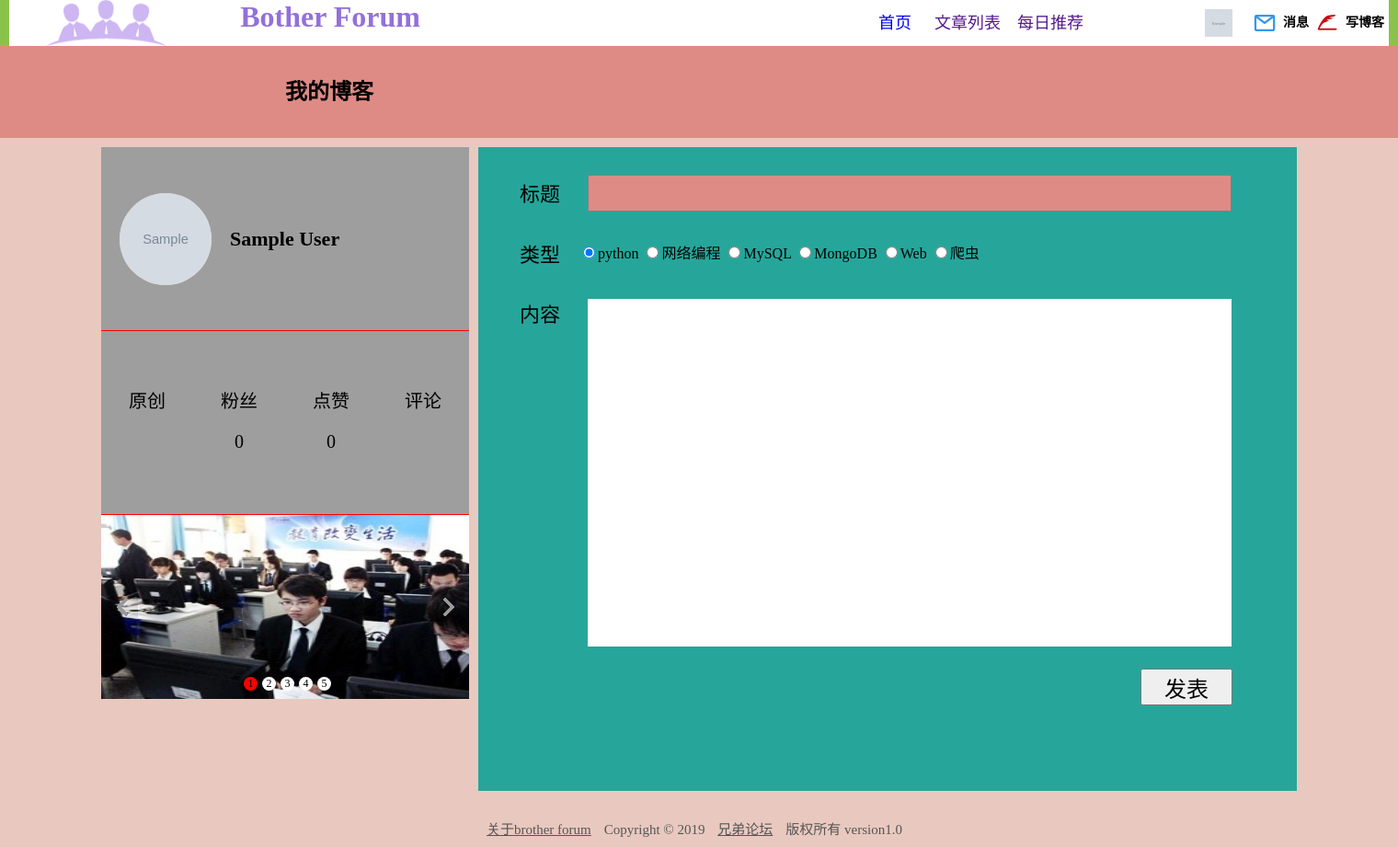
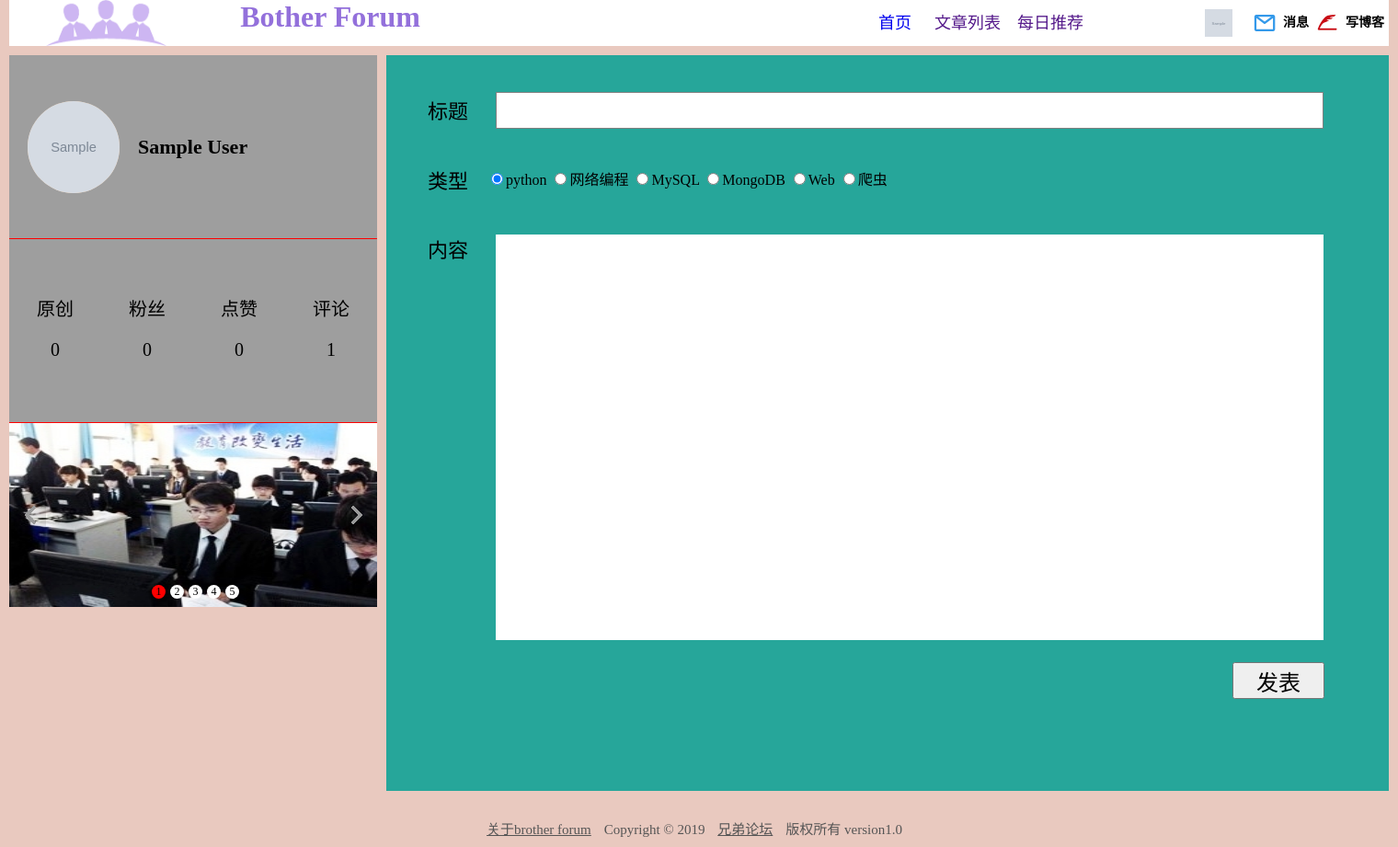
Before and after one commit to 18502992073/regist, a Flask app: page /write_blog in a window 1520 px wide. Shown: the whole page at 92% size. Run offline with Flask 2, Linux system fonts and the light colour scheme; the visitor is signed in with stand-in values (Sample User, id 1); tables that the repository leaves empty hold one stand-in row (values such as "Sample post"); grey boxes marked "Sample" are stand-in pictures; data that the repository does not hold is empty; some libraries are stand-ins or nearby versions.

Commit message:
功能已完成

```diff
--- a/app.py
+++ b/app.py
@@ -304,6 +304,7 @@
 @app.route("/index")
 def index():
     blogs = Blog.query.filter(Blog.status == True).all()
+    blogs.reverse()
     # 如果当前浏览器有用户是已登录状态
     if "uname" in session:
         # 获取session中的用户名
@@ -359,12 +360,6 @@
     user = User.query.filter_by(id=blog.user_id).first()
     myname = session['uname']
     my = User.query.filter_by(uname=myname).first()
-    blog_num = 0
-    for i in user.blogs:
-        blog_num += 1
-    comment_num = 0
-    for i in user.comments:
-        comment_num += 1
     return render_template("blog.html", params=locals())
 
 
@@ -391,12 +386,12 @@
         if 'uname' in session:
             uname = session['uname']
             user = User.query.filter_by(uname=uname).first()
-            blog_num = 0
-            for i in user.blogs:
-                blog_num += 1
-            comment_num = 0
-            for i in user.comments:
-                comment_num += 1
+            # blog_num = 0
+            # for i in user.blogs:
+            #     blog_num += 1
+            # comment_num = 0
+            # for i in user.comments:
+            #     comment_num += 1
             return render_template("write.html", params=locals())
         else:
             return redirect('/login')
@@ -412,7 +407,7 @@
         blog.time = strftime("%Y-%m-%d %H:%M:%S", localtime())
         try:
             db.session.add(blog)
-            return "<script>alert('发表成功');location.href='/manage_blog'</script>"
+            return "<script>alert('发表成功');window.location.href='/manage_blog'</script>"
         except Exception:
             return "<script>alert('发表失败')</script>"
 
@@ -425,16 +420,9 @@
     else:
         uname = session['uname']
         user = User.query.filter_by(uname=uname).first()
-        blogs = Blog.query.filter(Blog.user_id == user.id, Blog.status == True
-                                  ).all()
+        blogs = Blog.query.filter(Blog.user_id == user.id, Blog.status == True).all()
         blog_num = 0
-        for i in user.blogs:
-            blog_num += 1
-        comment_num = 0
-        for j in user.comments:
-            comment_num += 1
     return render_template("blog_manage.html", params=locals())
-
 
 
 @app.route('/blog_manage_server1')
--- a/static/css/index.css
+++ b/static/css/index.css
@@ -376,6 +376,7 @@
     margin-top: 20px;
     margin-bottom: 20px;
     border-bottom: 1px solid #000;
+    padding-left: 10px;
 }
 #cloud ul {
     font-size: 14px
--- a/static/css/write.css
+++ b/static/css/write.css
@@ -8,11 +8,6 @@
 body{
     background:#e9c9bf;
     padding:0px;
-}
-/*导航栏*/
-#nav{
-    background: #8bc34a;
-    height: 50px;
 }
 /*1 头部样式*/
 #top{
@@ -182,19 +177,9 @@
 .topright .regs{
     margin-left:20px;
 }
-/*顶部标题行*/
-#title{
-    background: #dd8b84;
-    height: 100px;
-}
-#title h2{
-    margin-left: 310px;
-    height: 100px;
-    line-height: 100px;
-}
 /*主体*/
 #main{
-    width: 1300px;
+    width: 1500px;
     margin: 10px auto;
     background: #179999;
 }
@@ -204,7 +189,7 @@
     width: 400px;
     height: 600px;
     background: #9e9e9e;
-
+    margin-top: 50px;
 }
 /*左侧上中下三个div统一设置格式*/
 #left div{
@@ -295,14 +280,15 @@
 /*主体右侧*/
 #right{
     float: right;
-    width: 890px;
-    height: 700px;
+    width: 1090px;
+    height: 800px;
+    margin-top: 50px;
     background: #26A69A;
 }
 /*右侧显示区*/
 #right div{
-    margin: 30px auto 0;
-    width: 800px;
+    margin: 40px auto 0;
+    width: 1000px;
 }
 #line1{
     height: 40px;
@@ -314,7 +300,7 @@
 }
 #line1 input{
     height: 40px;
-    width: 700px;
+    width: 900px;
     font-size: 18px;
     margin-left: 30px;
     border: 1px solid grey;
@@ -334,7 +320,7 @@
 textarea{
     border: 0;
     padding: 0;
-    width: 700px;
+    width: 900px;
     font: 100 18px yahei;
     resize: none;
 }
@@ -344,11 +330,11 @@
     font: 400 24px yahei;
     text-align: center;
     line-height: 40px;
-    margin: 20px 0 20px 720px;
+    margin: 20px 0 20px 920px;
 }
 /*底部*/
 #bottom{
-    width:1300px;
+    width:1500px;
     margin: 0 auto;
     padding: 30px 0 10px;
     clear: both;
--- a/templates/write.html
+++ b/templates/write.html
@@ -8,7 +8,6 @@
 </head>
 <body>
 <!--顶部导航-->
-    <div id="nav">
 <div id="top">
     <div class="topleft">
         <img class="item" src="../static/images/456.png">
@@ -57,11 +56,6 @@
         </li>
     </ul>
 </div>
-    </div>
-<!--标题行-->
-    <div id="title">
-        <h2>我的博客</h2>
-    </div>
 <!--主体-->
     <div id="main">
         <!--主体左侧-->
@@ -77,7 +71,7 @@
             <div id="left2">
                 <div>
                     <p>原创</p>
-                    <p>{{ params.blogs }}</p>
+                    <p>{{ params.user.blogs.all()|length }}</p>
                 </div>
                 <div>
                     <p>粉丝</p>
@@ -89,7 +83,7 @@
                 </div>
                 <div>
                     <p>评论</p>
-                    <p>{{ params.comments }}</p>
+                    <p>{{ params.user.comments.all()|length }}</p>
                 </div>
             </div>
             <div id="banner">
@@ -123,7 +117,7 @@
                     <span>添加图片</span><input type="file" name="img">
                 </div>-->
                 <div id="line4">
-                    <span>内容</span><textarea name="content" rows="18" maxlength="1000" required></textarea>
+                    <span>内容</span><textarea name="content" rows="21" maxlength="1000" required></textarea>
                 </div>
                 <input type="submit" value="发表" id="line5">
             </form>
```
Also changed, not shown: static/css/blog.css (+0 -19 lines), static/css/blog_manage.css (+11 -18 lines), static/js/blog_manage.js (+10 -6 lines), templates/blog.html (+8 -11 lines), templates/blog_manage.html (+5 -7 lines). Lines whose indentation alone changed are shown as unchanged.
